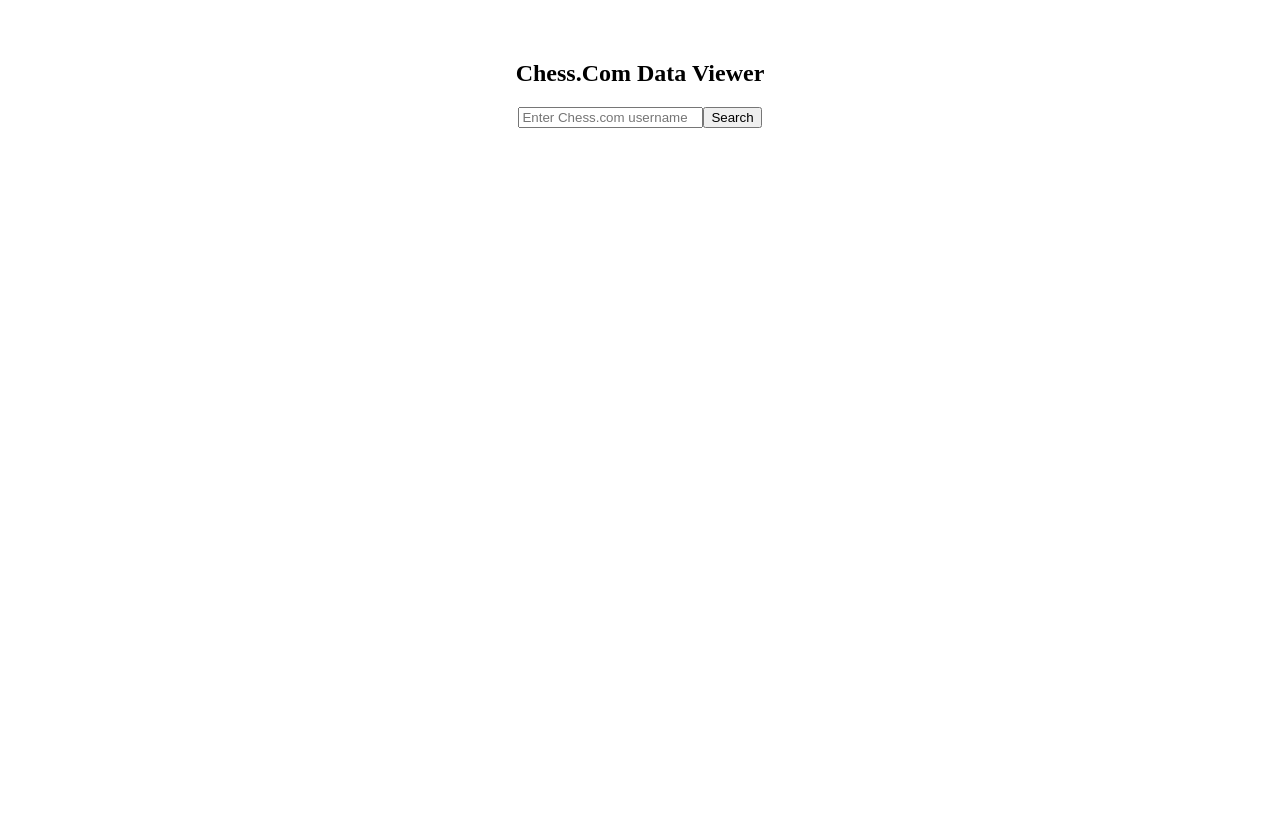
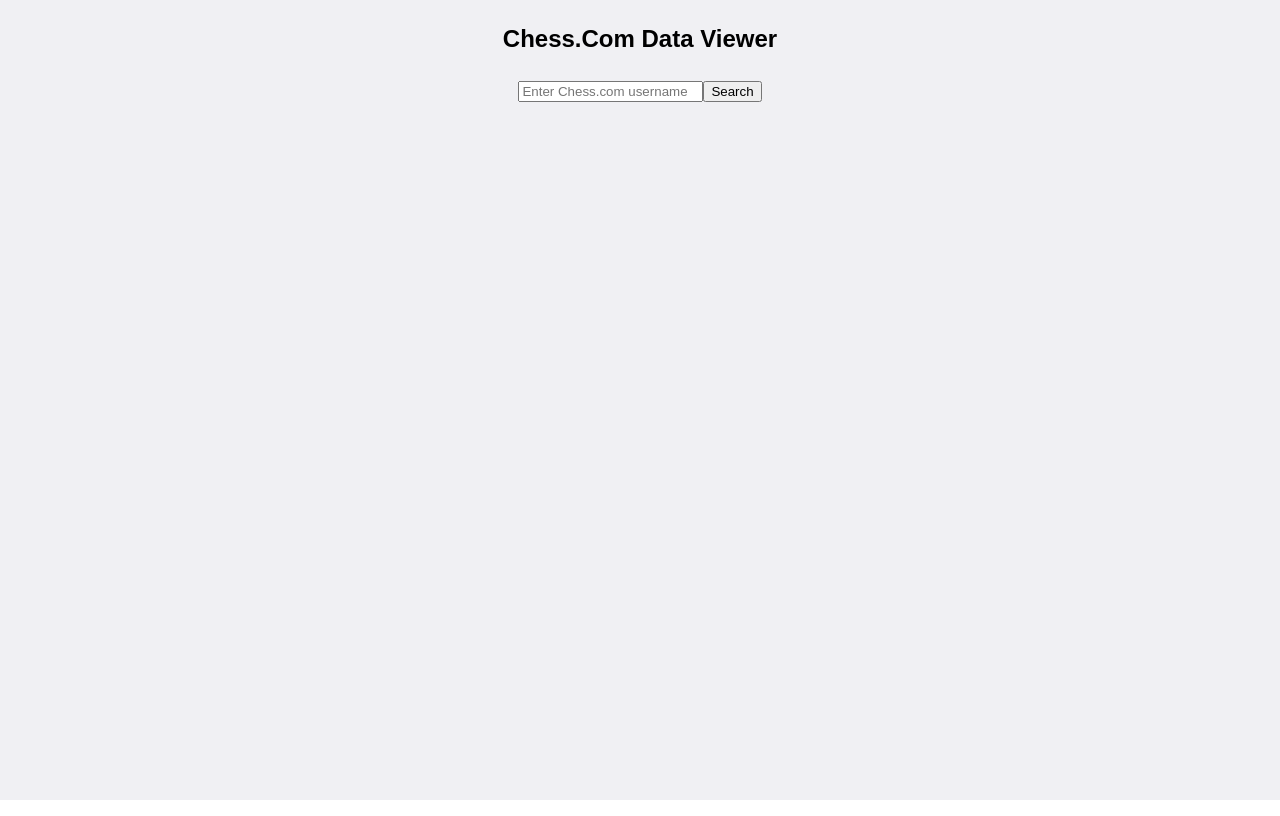
Before and after one commit to lirisobol/chess-app-front, a React (Vite) app: page / in a window 1280 px wide. Built offline with nearby package versions, Linux system fonts and the light colour scheme.

Commit message:
fixed minor margin issue with <body>

```diff
--- a/src/App.css
+++ b/src/App.css
@@ -3,8 +3,3 @@
     padding: 0;
     box-sizing: border-box;
 }
-
-body {
-    font-family: Arial, sans-serif;
-    line-height: 1.6;
-}
--- a/src/components/DataSection/DataSection.module.css
+++ b/src/components/DataSection/DataSection.module.css
@@ -3,4 +3,6 @@
     display: flex;
     flex-direction: column;
     gap: 2rem;
+    background-color: rgb(201, 206, 206);
+    height: 100%;
 }
--- a/src/components/Home/Home.module.css
+++ b/src/components/Home/Home.module.css
@@ -1,4 +1,5 @@
 .home  {
-    padding: 2rem;
     text-align: center;
+    height: 100vh;
+    background-color: rgb(240, 240, 243);
 }
--- a/src/index.css
+++ b/src/index.css
@@ -0,0 +1,7 @@
+body {
+    font-family: Arial, sans-serif;
+    line-height: 1.6;
+    margin: 0;
+    padding: 0;
+    box-sizing: border-box;
+}
--- a/src/services/DataService.ts
+++ b/src/services/DataService.ts
@@ -17,6 +17,8 @@
     // URL pattern: https://api.chess.com/pub/player/{username}
     public async getUserProfileData(username: string): Promise<UserProfile> {
         const response = await axios.get(`${appConfig.CORS_PROXY}${encodeURIComponent(`${appConfig.CHESS_COM_BASE_URL}${username}`)}`);
+        console.log(response);
+
         const data = JSON.parse(response.data.contents);
         return data as UserProfile;
     }
```
